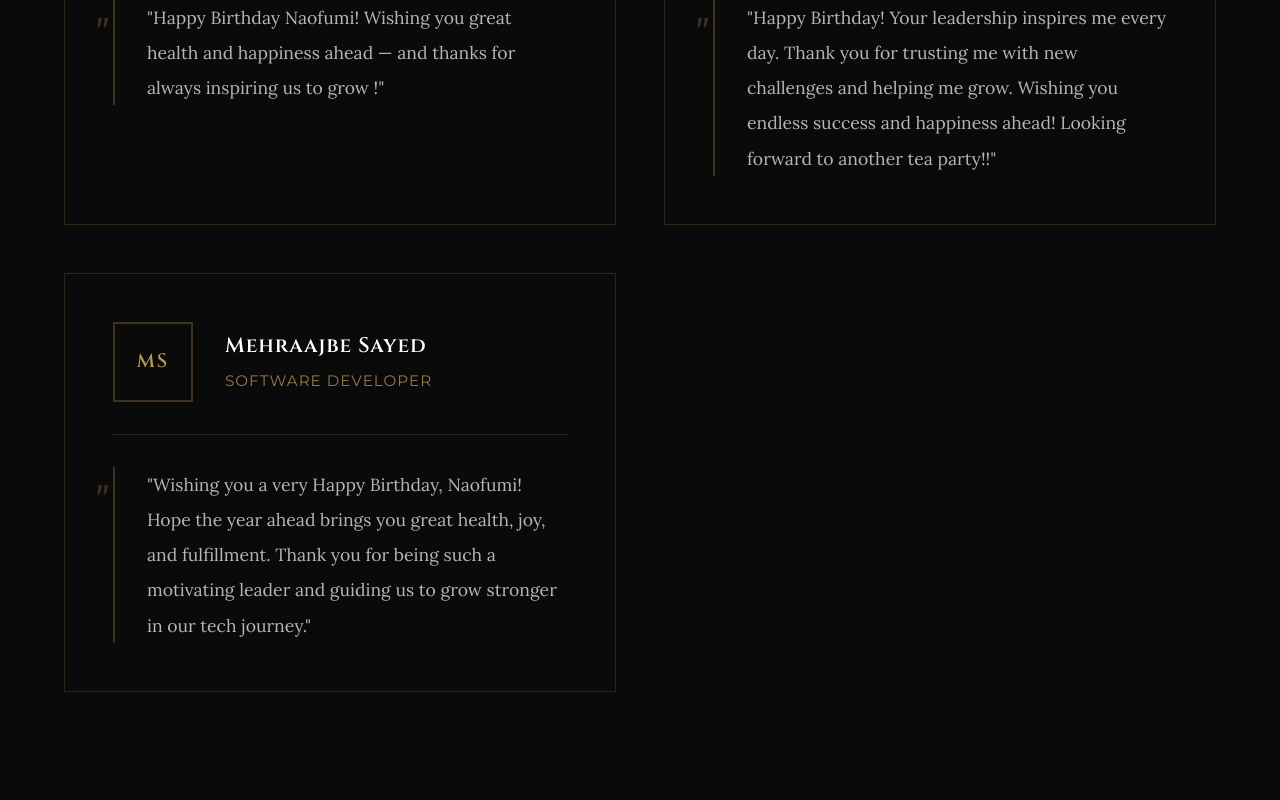
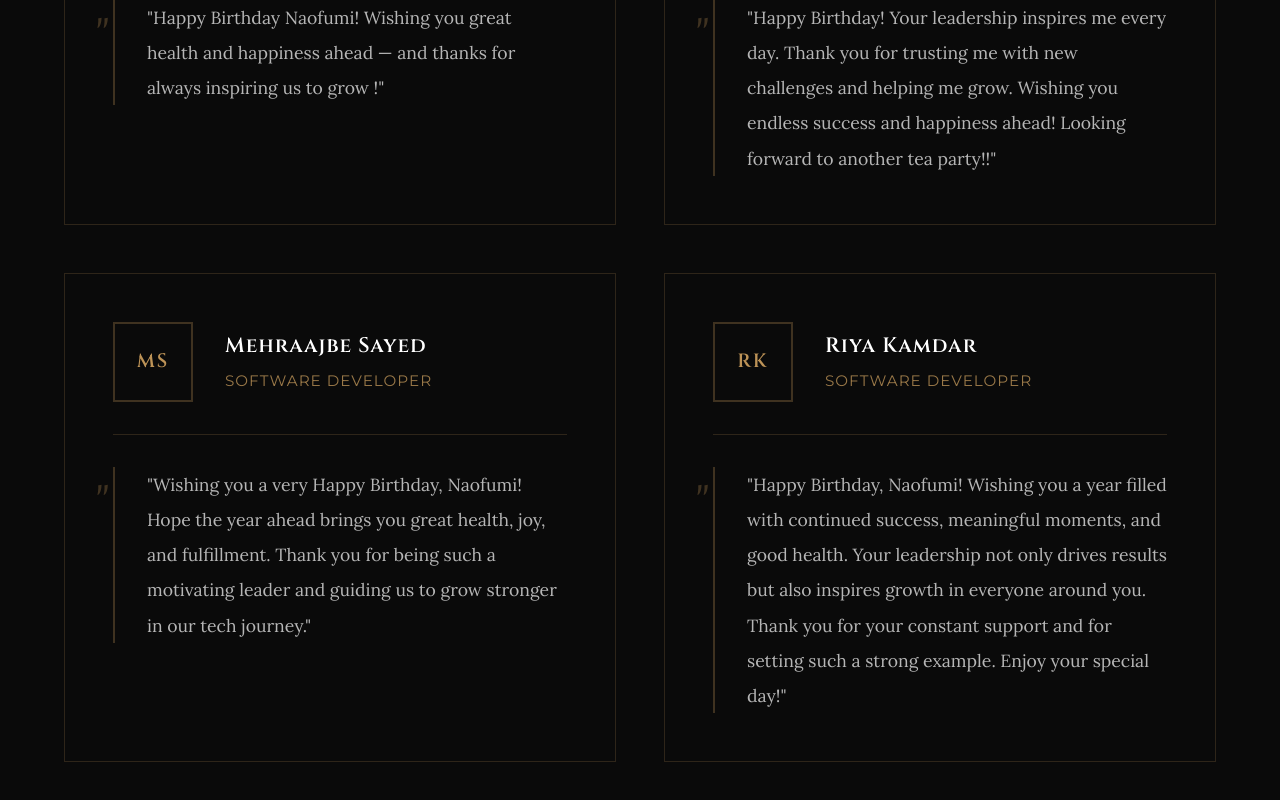
Before and after one commit to KaushikEDS/naofumi-birthday, a React (Vite) app: page /messages in a window 1280 px wide. Shown: the part 3988-4788 px from the top of the page. Built offline with nearby package versions, Linux system fonts and the light colour scheme.

Commit message:
Added Riya comment

```diff
--- a/src/pages/Messages.tsx
+++ b/src/pages/Messages.tsx
@@ -116,6 +116,14 @@ I hope this prompt delivers all the good vibes, epic wishes, and smiles you dese
             message: `Wishing you a very Happy Birthday, Naofumi! Hope the year ahead brings you great health, joy, and fulfillment. Thank you for being such a motivating leader and guiding us to grow stronger in our tech journey.`,
             avatar: 'MS',
         },
+        {
+            id: 12,
+            name: 'Riya Kamdar',
+            role: 'Software Developer',
+            message: `Happy Birthday, Naofumi!
+ Wishing you a year filled with continued success, meaningful moments, and good health. Your leadership not only drives results but also inspires growth in everyone around you. Thank you for your constant support and for setting such a strong example. Enjoy your special day!`,
+            avatar: 'RK',
+        },
     ];
 
     return (
```
